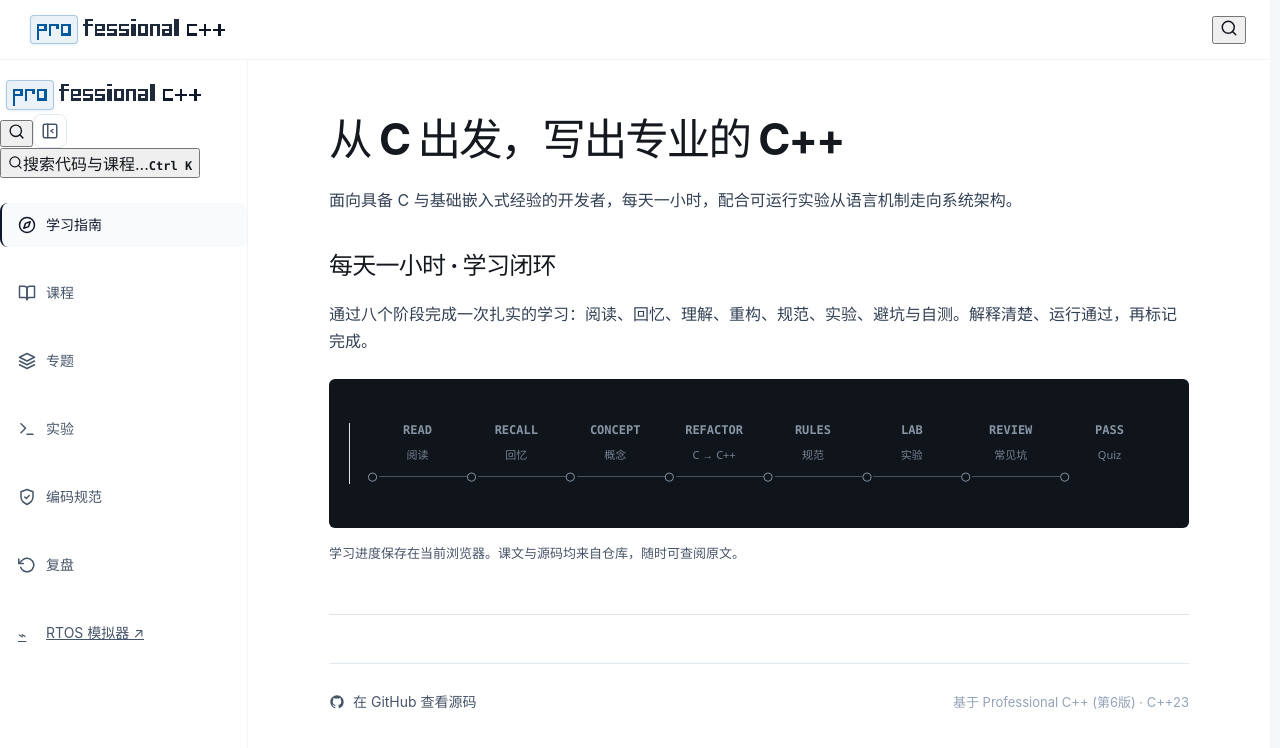
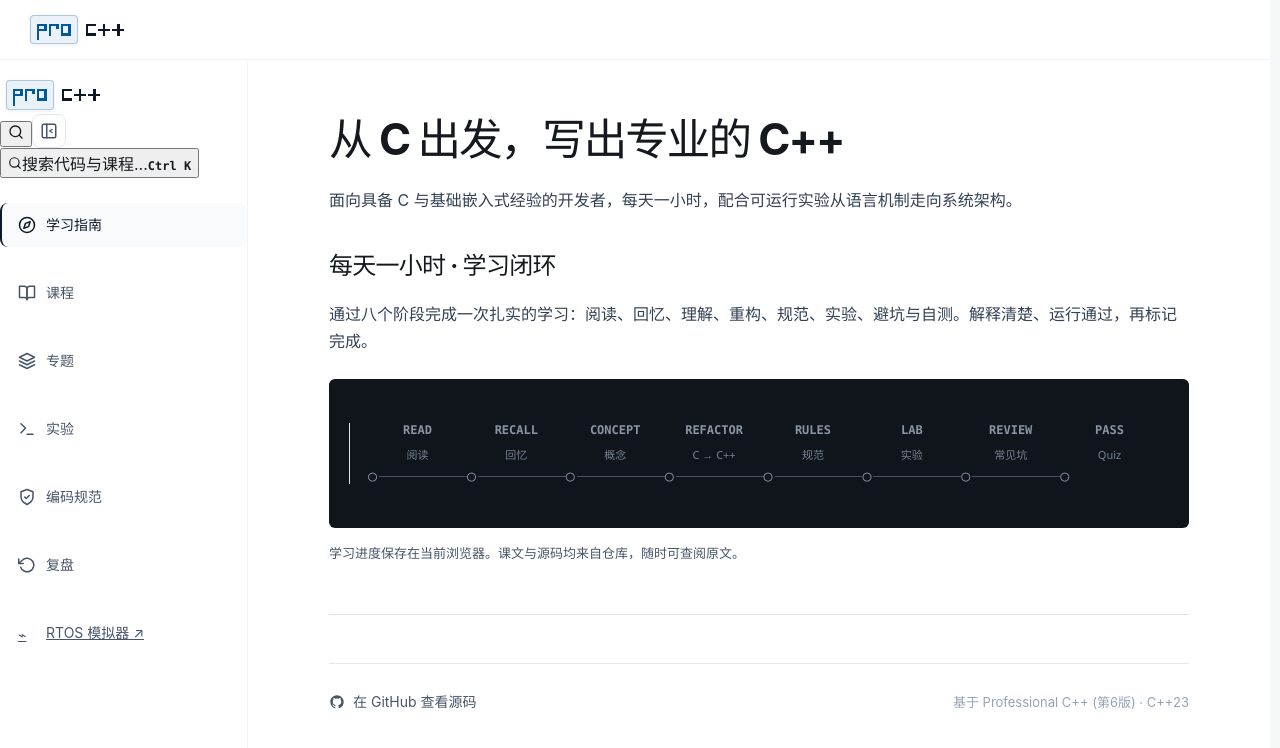
Before and after one commit to luckyJimLu/professional-cpp-learning, a React (Vite) app: page / in a window 1280 px wide. Shown: the top 748 px of the page. Built offline with nearby package versions, Linux system fonts and the light colour scheme.

Commit message:
fix: update OpenCodeLogo default prop and improve accessibility labels

```diff
--- a/src/components/OpenCodeLogo.tsx
+++ b/src/components/OpenCodeLogo.tsx
@@ -282,9 +282,9 @@ interface OpenCodeLogoProps {
   showFullText?: boolean;
 }
 
-export const OpenCodeLogo: React.FC<OpenCodeLogoProps> = ({ showFullText = true }) => {
+export const OpenCodeLogo: React.FC<OpenCodeLogoProps> = ({ showFullText = false }) => {
   return (
-    <div className="opencode-brand" title="Professional C++ Learning Console">
+    <div className="opencode-brand" title="Pro C++ 学习指南">
       {/* High-contrast highlighted PRO badge in OpenCode block pixel typography */}
       <div className="opencode-pro-badge" aria-label="PRO">
         <PixelTextSvg
--- a/src/components/Shell.tsx
+++ b/src/components/Shell.tsx
@@ -278,11 +278,10 @@ export function Shell({
               </nav>
             </div>
           </details>
-
           <a
             className="brand-logo-link opencode-header-brand"
             href="?view=today"
-            aria-label="Professional C++ 学习指南"
+            aria-label="Pro C++ 学习指南"
             onClick={(e) => {
               if (!e.metaKey && !e.ctrlKey) {
                 e.preventDefault();
@@ -290,47 +289,20 @@ export function Shell({
               }
             }}
           >
-            <OpenCodeLogo />
+            <OpenCodeLogo showFullText={false} />
           </a>
-        </div>
-
-        <div className="header-actions">
-          <button
-            type="button"
-            className="header-icon-btn header-search-icon-btn"
-            title="搜索 (Ctrl+K)"
-            aria-label="搜索 (Ctrl+K)"
-            onClick={handleHeaderSearchClick}
-            onMouseEnter={onPreloadSearch}
-            onFocus={onPreloadSearch}
-          >
-            <svg
-              className="search-icon"
-              width="18"
-              height="18"
-              viewBox="0 0 24 24"
-              fill="none"
-              stroke="currentColor"
-              strokeWidth="2"
-              strokeLinecap="round"
-              strokeLinejoin="round"
-              aria-hidden="true"
-            >
-              <circle cx="11" cy="11" r="8" />
-              <line x1="21" y1="21" x2="16.65" y2="16.65" />
-            </svg>
-          </button>
         </div>
       </header>
 
       <aside className={`sidebar ${isSidebarCollapsed ? "is-collapsed" : ""}`}>
         <div className="sidebar-top-bar">
           {!isSidebarCollapsed ? (
-            <>
+            <div className="sidebar-header-wrapper">
+              <div className="sidebar-logo-row">
                 <a
                   className="brand-logo-link opencode-sidebar-brand"
                   href="?view=today"
-                aria-label="Professional C++ 学习指南"
+                  aria-label="Pro C++ 学习指南"
                   onClick={(e) => {
                     if (!e.metaKey && !e.ctrlKey) {
                       e.preventDefault();
@@ -338,12 +310,12 @@ export function Shell({
                     }
                   }}
                 >
-                <OpenCodeLogo showFullText={true} />
+                  <OpenCodeLogo showFullText={false} />
                 </a>
-              <div className="sidebar-header-actions">
+                <div className="sidebar-control-actions">
                   <button
                     type="button"
-                  className="sidebar-action-btn"
+                    className="sidebar-control-btn sidebar-search-trigger-btn"
                     title="搜索代码 (Ctrl+K)"
                     aria-label="搜索 (Ctrl+K)"
                     onClick={handleHeaderSearchClick}
@@ -352,8 +324,8 @@ export function Shell({
                   >
                     <svg
                       className="search-icon"
-                    width="17"
-                    height="17"
+                      width="16"
+                      height="16"
                       viewBox="0 0 24 24"
                       fill="none"
                       stroke="currentColor"
@@ -368,15 +340,15 @@ export function Shell({
                   </button>
                   <button
                     type="button"
-                  className="sidebar-action-btn sidebar-toggle-btn"
+                    className="sidebar-control-btn sidebar-toggle-btn"
                     onClick={toggleSidebar}
                     aria-label="收起侧边栏"
                     title="收起侧边栏"
                   >
                     <svg
                       className="toggle-sidebar-icon"
-                    width="17"
-                    height="17"
+                      width="16"
+                      height="16"
                       viewBox="0 0 24 24"
                       fill="none"
                       stroke="currentColor"
@@ -391,12 +363,45 @@ export function Shell({
                     </svg>
                   </button>
                 </div>
-            </>
+              </div>
+
+              <div className="sidebar-search-container">
+                <button
+                  type="button"
+                  className={`sidebar-search-box ${view === "search" ? "is-active" : ""}`}
+                  onClick={handleHeaderSearchClick}
+                  onMouseEnter={onPreloadSearch}
+                  onFocus={onPreloadSearch}
+                  title="搜索代码与课程 (Ctrl+K)"
+                  aria-label="搜索代码与课程 (Ctrl+K)"
+                >
+                  <svg
+                    className="sidebar-search-icon"
+                    width="14"
+                    height="14"
+                    viewBox="0 0 24 24"
+                    fill="none"
+                    stroke="currentColor"
+                    strokeWidth="2"
+                    strokeLinecap="round"
+                    strokeLinejoin="round"
+                    aria-hidden="true"
+                  >
+                    <circle cx="11" cy="11" r="8" />
+                    <line x1="21" y1="21" x2="16.65" y2="16.65" />
+                  </svg>
+                  <span className="sidebar-search-placeholder">
+                    搜索代码与课程...
+                  </span>
+                  <kbd className="sidebar-search-kbd">Ctrl K</kbd>
+                </button>
+              </div>
+            </div>
           ) : (
             <div className="sidebar-collapsed-controls">
               <button
                 type="button"
-                className="sidebar-action-btn sidebar-toggle-btn"
+                className="sidebar-control-btn sidebar-toggle-btn"
                 onClick={toggleSidebar}
                 aria-label="展开侧边栏"
                 title="展开侧边栏"
@@ -420,7 +425,7 @@ export function Shell({
               </button>
               <button
                 type="button"
-                className="sidebar-action-btn"
+                className="sidebar-control-btn"
                 title="搜索代码 (Ctrl+K)"
                 aria-label="搜索 (Ctrl+K)"
                 onClick={handleHeaderSearchClick}
@@ -446,37 +451,6 @@ export function Shell({
             </div>
           )}
         </div>
-
-        {!isSidebarCollapsed && (
-          <div className="sidebar-search-container">
-            <button
-              type="button"
-              className="sidebar-search-box"
-              onClick={handleHeaderSearchClick}
-              onMouseEnter={onPreloadSearch}
-              onFocus={onPreloadSearch}
-              title="搜索代码与课程 (Ctrl+K)"
-            >
-              <svg
-                className="sidebar-search-icon"
-                width="15"
-                height="15"
-                viewBox="0 0 24 24"
-                fill="none"
-                stroke="currentColor"
-                strokeWidth="2"
-                strokeLinecap="round"
-                strokeLinejoin="round"
-                aria-hidden="true"
-              >
-                <circle cx="11" cy="11" r="8" />
-                <line x1="21" y1="21" x2="16.65" y2="16.65" />
-              </svg>
-              <span className="sidebar-search-placeholder">搜索代码与课程...</span>
-              <kbd className="sidebar-search-kbd">Ctrl K</kbd>
-            </button>
-          </div>
-        )}
 
         <nav className="side-nav" aria-label="Primary navigation">
           {NAV.map((item) => {
```
Lines whose indentation alone changed are shown as unchanged.
